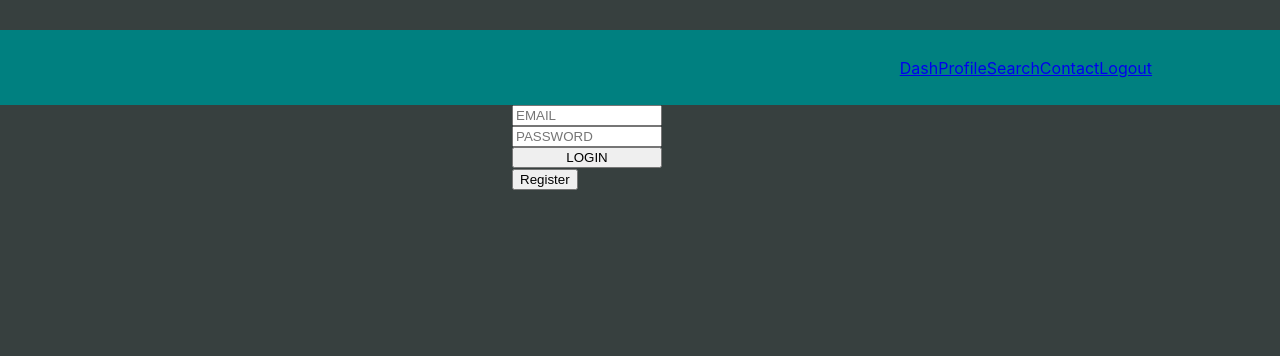
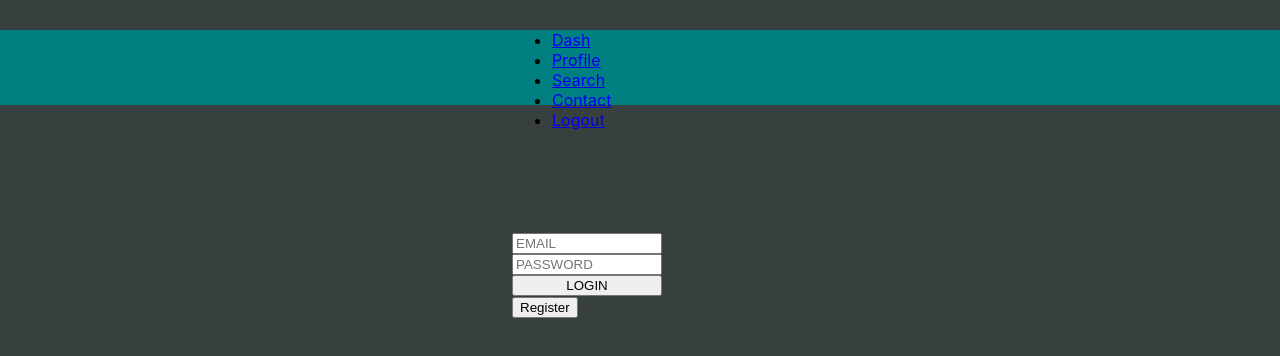
Before and after one commit to jimmurphyiv/wallieWall, a React (Create React App) app: page / in a window 1280 px wide. Shown: the top 356 px of the page. Built offline with nearby package versions, Linux system fonts and the light colour scheme; no server answers.

Commit message:
moving things around

```diff
--- a/src/Components/Auth/Auth.js
+++ b/src/Components/Auth/Auth.js
@@ -25,7 +25,7 @@ class Auth extends Component {
     }
 
     handleInput = (e) => {
-        this.setState({[e.target.name]: e.target.value})
+        this.setState({[e.target.props]: e.target.value})
     }
 
     handleToggle = () => {
@@ -50,15 +50,14 @@ class Auth extends Component {
     render(){
         return (
         <div className='auth-container'>
-            <section className='auth-info'>
+            <section>
 
                     <input
                         value={this.state.username}
                         name='username'
                         placeholder='USERNAME'
                         onChange={this.handleInput}/>
-
-                     <input
+                    <input
                         value={this.state.first_name}
                         name='first name'
                         placeholder='FIRST NAME'
@@ -68,7 +67,6 @@ class Auth extends Component {
                         name='last name'
                         placeholder='LAST NAME'
                         onChange={this.handleInput}/>
-
                     <input
                         value={this.state.email}
                         name='email'
@@ -80,8 +78,7 @@ class Auth extends Component {
                         name='password'
                         placeholder='PASSWORD'
                         onChange={this.handleInput}/>
-
-                        <input
+                    <input
                         value={this.state.picture}
                         name='picture'
                         placeholder='PASTE PIC URL'
--- a/src/Components/Auth/auth.css
+++ b/src/Components/Auth/auth.css
@@ -1,4 +1,6 @@
-auth-info {
+auth-container {
     display: flex;
-    flex-direction: column;
+
+
+
 }
--- a/src/Components/Home/home.css
+++ b/src/Components/Home/home.css
@@ -1,4 +1,5 @@
 .l-block{
+    margin-top: 10%;
     box-sizing: content-box;
     width: 150px;
     display: flex;
@@ -6,8 +7,4 @@
     justify-content: center;
     padding-left: 40vw;
 
-
-
-
-
 }
--- a/src/Components/Nav/Nav.js
+++ b/src/Components/Nav/Nav.js
@@ -36,11 +36,13 @@ class Nav extends Component {
             }
 
 render(){
+    // <a class="nav-link" href="#">Link 1</a>
 
         return (
             <div className='Nav'>
                 <div>
                    <nav>
+                       <ul>
                         <li>
                             <Link to='/Dash'>Dash</Link>
                         </li>
@@ -57,6 +59,7 @@ render(){
                             <Link to='/'
                             onClick={this.handleLogout} >Logout</Link>
                         </li>
+                        </ul>
                          </nav>
                 </div>
             </div>
--- a/src/Components/Nav/nav.css
+++ b/src/Components/Nav/nav.css
@@ -1,24 +1,12 @@
 
-.Nav {
-    display: flex;
-    flex-direction: row-reverse;
+Nav {
+    display: flexbox;
+    padding-left: 40%;
     align-items: center;
 
-
+    justify-content: space-evenly;
     padding-right: 10%;
     margin-top: 30px;
     height: 75px;
     background-color: teal;
 }
-
-li {
-    display: inline-flex;
-    flex-direction: row-reverse;
-
-    list-style-type: none;
-
-}
-
-link {
-    list-style-type: none;
-}
```
